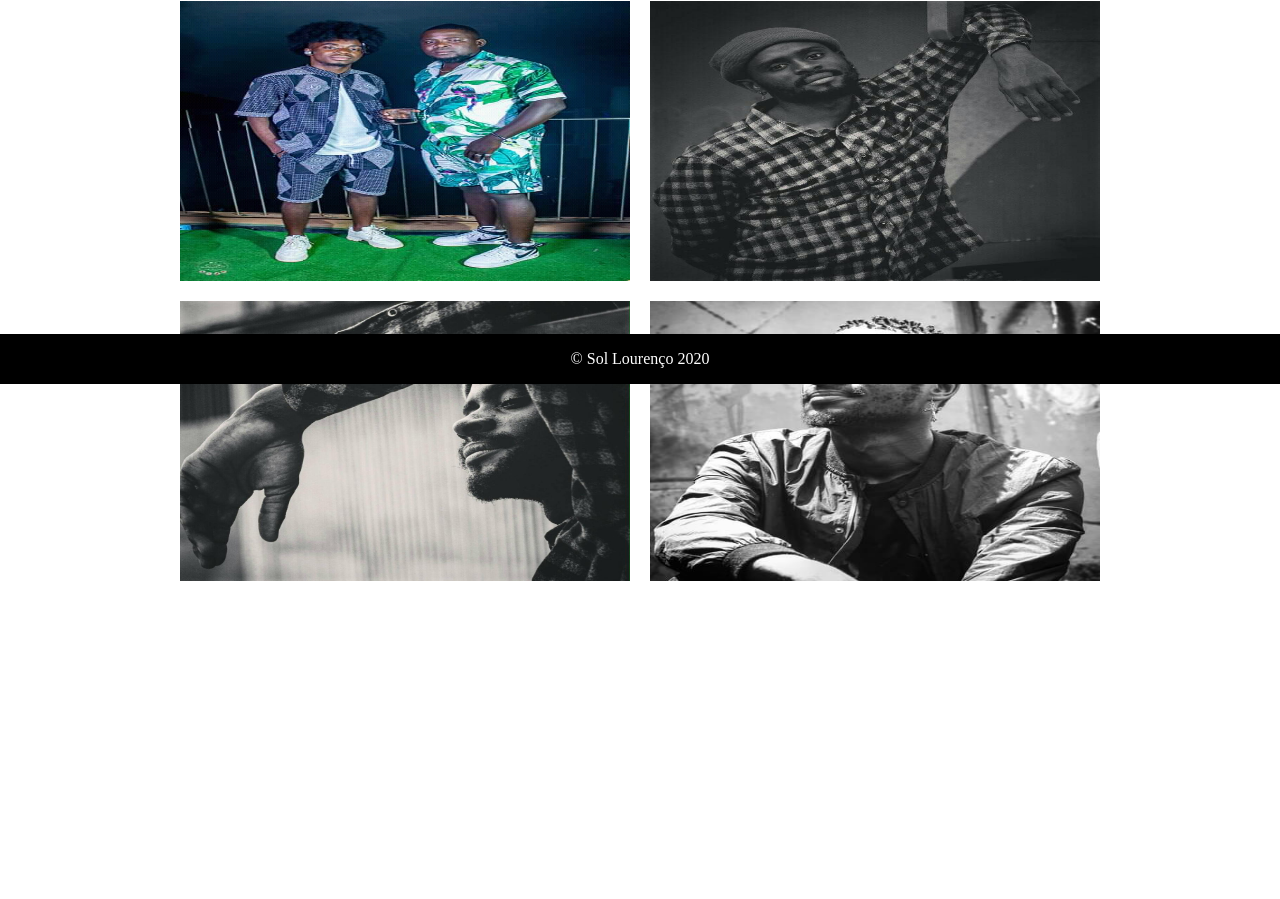
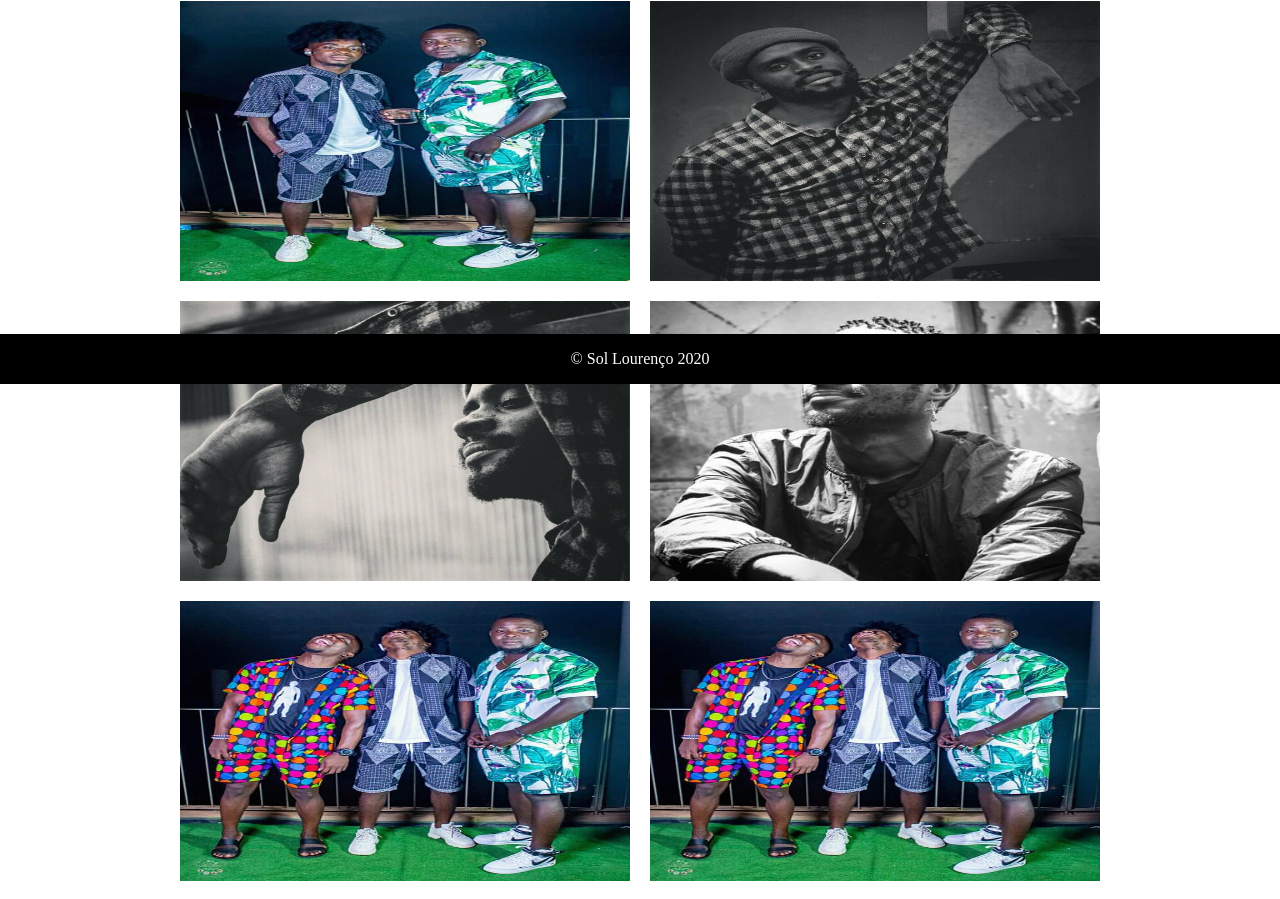
Before and after one commit to Knight0xff/sollourenco, a plain HTML site: page index.html in a window 1280 px wide. Shown: the part 416-1315 px from the top of the page. Before the commit the page ends 1015 px from the top, so only its background shows below. Drawn offline with Linux system fonts and the light colour scheme.

Commit message:
Update index.html
added 2 more img tags..

```diff
--- a/index.html
+++ b/index.html
@@ -23,6 +23,8 @@
 				<img src="img/img2.jpg">
 				<img src="img/img4.jpg">
 				<img src="img/img1.jpg">
+				<img src="img/ima2.jpg">
+				<img src="img/ima2.jpg">
 			</div>
 		</div>
 
```
